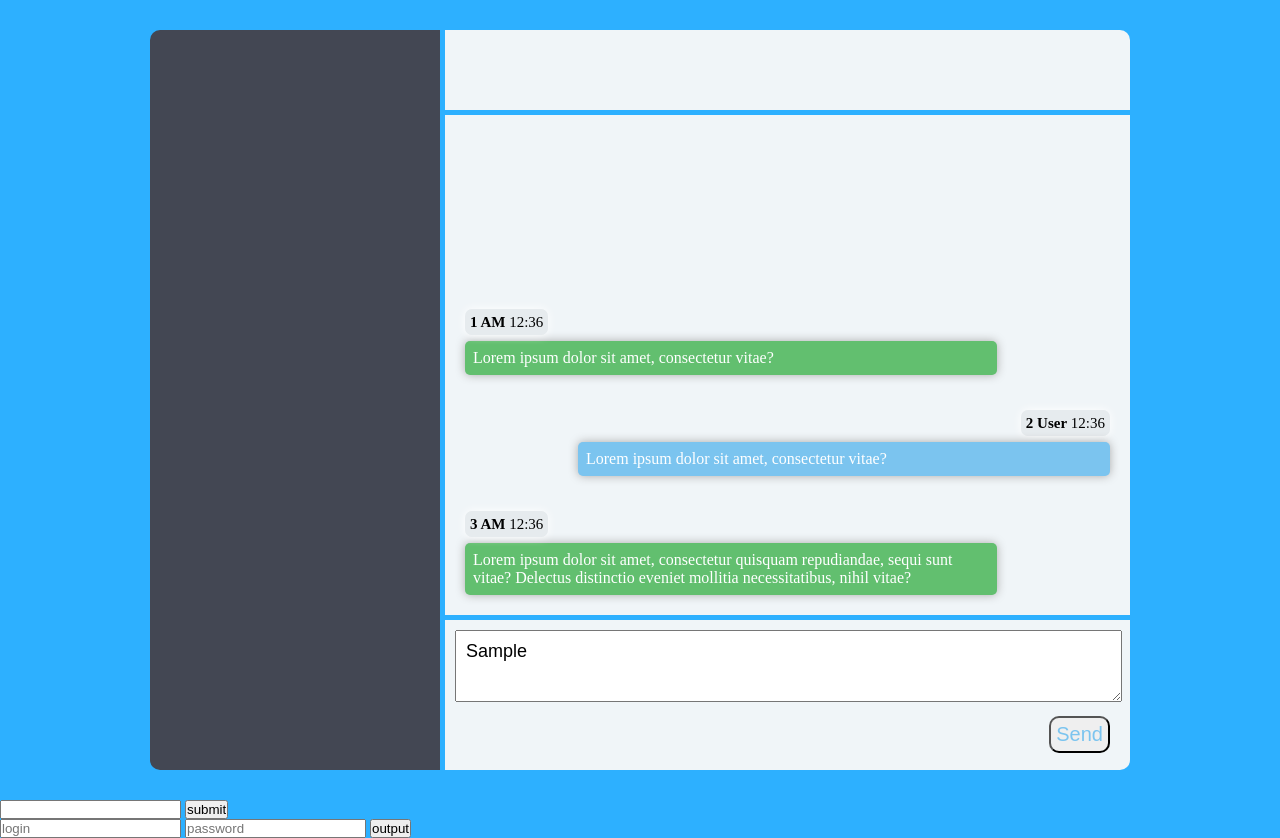
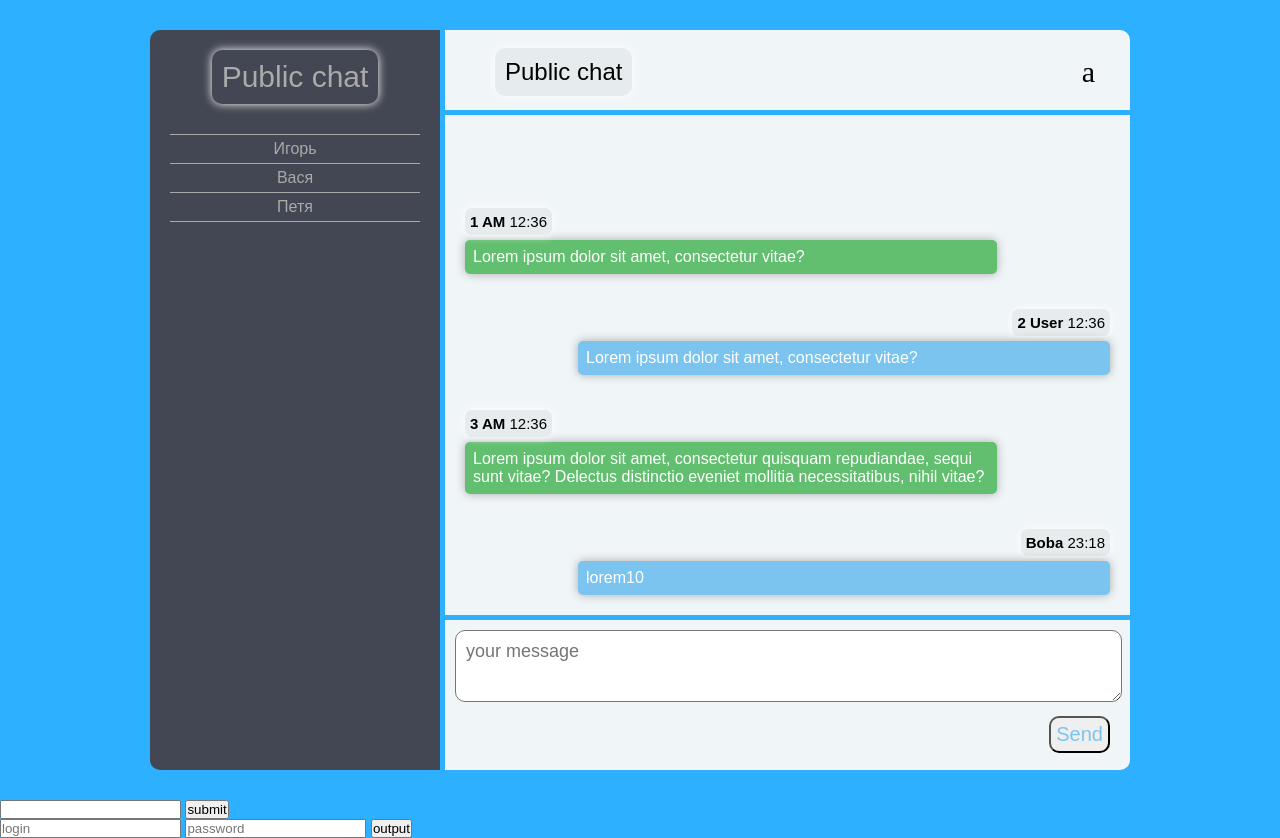
Before and after one commit to boltwest/Chat, a website: page public/index.html in a window 1280 px wide. Both pictures are taken after typing "Sample" into the empty fields and a click on the button "Send". Drawn offline with nearby package versions, Linux system fonts and the light colour scheme; no server answers; some icons are missing.

Commit message:
добавил шаблонизатор

```diff
--- a/public/css/style.css
+++ b/public/css/style.css
@@ -1,6 +1,7 @@
 * {
     margin: 0;
     padding: 0;
+    font-family: sans-serif;
 }
 
 body {
@@ -14,14 +15,53 @@ body {
     position: relative;
 }
 
+/*List user                               List user*/
+
 #listUsers {
     background: #434753;
     height: 100%;
-    width: calc(30% - 10px);
+    width: calc(30% - 30px);
     border-bottom-left-radius: 10px;
     border-top-left-radius: 10px;
     margin-left: 10px;
+    position: relative;
+    text-align: center;
+    padding: 0 10px;
 }
+
+.listUsers__publicChat {
+    font-size: 30px;
+    padding: 10px;
+    display: inline-block;
+    margin-top: 20px;
+    cursor: pointer;
+    user-select: none;
+    border-radius: 10px;
+    box-shadow: 0 0 10px #fff;
+    color: #aaa;
+    font-family: fantasy;
+}
+
+.listUsers__userOnlineList {
+    width: calc(100% - 20px);
+    padding: 10px;
+    margin-top: 20px;
+}
+
+.listUsers__userOnline {
+    text-align: center;
+    padding: 5px;
+    border-top: 1px solid #aaa;
+    color: #aaa;
+    font-family: sans-serif;
+    cursor: pointer;
+    user-select: none;
+}
+.listUsers__userOnline:last-child{
+    border-bottom: 1px solid #aaa;
+}
+
+/*Chat field                              Chat field*/
 
 #chatField {
     height: 100%;
@@ -32,16 +72,39 @@ body {
     top: 0;
 }
 
+/*Lable field                              Lable field*/
+
 #lableField, #messageField, #inputField {
     background: #f0f5f8;
 }
-
-/*Lable field                              Lable field*/
 
 #lableField {
     height: 80px;
     border-top-right-radius: 10px;
     margin-bottom: 5px;
+    position: relative;
+}
+
+.lableField__nameChat {
+    position: absolute;
+    top: calc(50% - 22px);
+    left: 50px;
+    font-size: 24px;
+    padding: 10px;
+    background: #e6ebee;
+    box-shadow: 0 0 10px #fff;
+    border-radius: 10px;
+}
+
+.lableField__settings {
+    position: absolute;
+    top: 10px;
+    right: 20px;
+    padding: 15px;
+    font-family: "untitled-font-1";
+    font-size: 30px;
+    cursor: pointer;
+    user-select: none;
 }
 
 /*Message field                            Message field*/
@@ -108,6 +171,10 @@ body {
     font-family: sans-serif;
     font-weight: lighter;
     font-size: 18px;
+    border-radius: 10px;
+}
+.inputField__inputUserMessage:focus{
+    outline: none;
 }
 
 .inputField__buttonSend {
@@ -117,6 +184,7 @@ body {
     font-size: 20px;
     padding: 5px;
     border-radius: 10px;
+    cursor: pointer;
 }
 
 .inputField__buttonSend:focus {
--- a/public/index.html
+++ b/public/index.html
@@ -6,20 +6,25 @@
           content="width=device-width, user-scalable=no, initial-scale=1.0, maximum-scale=1.0, minimum-scale=1.0">
     <meta http-equiv="X-UA-Compatible" content="ie=edge">
     <link rel="icon" href="images/titleicon50.png" type="image/gif"/>
+    <link href="https://file.myfontastic.com/tmBNhYy3jHLhMRprfkFGkP/icons.css" rel="stylesheet">
     <link rel="stylesheet" href="css/style.css">
-    <script src="/socket.io/socket.io.js"></script>
-    <script type="text/javascript" src="js/script.js" defer></script>
-    <script
-            src="https://code.jquery.com/jquery-3.3.1.min.js"
-            integrity="sha256-FgpCb/KJQlLNfOu91ta32o/NMZxltwRo8QtmkMRdAu8="
-            crossorigin="anonymous"></script>
     <title>Привет ≥︺‿︺≤</title>
 </head>
 <body>
-<div class="wrapper">
-    <div id="listUsers"></div>
+<div id="chatWrapper" class="wrapper">
+    <div id="listUsers">
+        <span class="listUsers__publicChat">Public chat</span>
+        <div class="listUsers__userOnlineList">
+            <div class="listUsers__userOnline">Игорь</div>
+            <div class="listUsers__userOnline">Вася</div>
+            <div class="listUsers__userOnline">Петя</div>
+        </div>
+    </div>
     <div id="chatField">
-        <div id="lableField"></div>
+        <div id="lableField">
+            <div class="lableField__nameChat">Public chat</div>
+            <span class="lableField__settings">a</span>
+        </div>
         <div id="messageField">
             <div class="messageField__messageUser">
                 <div class="messageField__lableMessage"><span
@@ -32,7 +37,8 @@
             <div class="messageField__messageUser">
                 <div class="messageField__lableMessage messageField__lableMessage-user"><span
                         class="messageField__lableMessageText"><strong>2 User</strong> 12:36</span></div>
-                <div class="messageField__message messageField__message-user">Lorem ipsum dolor sit amet, consectetur
+                <div class="messageField__message messageField__message-user">Lorem ipsum dolor sit amet,
+                    consectetur
                     vitae?
                 </div>
             </div>
@@ -41,7 +47,8 @@
                         class="messageField__lableMessageText"><strong>3 AM</strong> 12:36</span>
                 </div>
                 <div class="messageField__message messageField__message-am">Lorem ipsum dolor sit amet, consectetur
-                    quisquam repudiandae, sequi sunt vitae? Delectus distinctio eveniet mollitia necessitatibus, nihil
+                    quisquam repudiandae, sequi sunt vitae? Delectus distinctio eveniet mollitia necessitatibus,
+                    nihil
                     vitae?
                 </div>
             </div>
@@ -51,7 +58,30 @@
             <input type="button" value="Send" class="inputField__buttonSend">
         </div>
     </div>
+
 </div>
+
+
+<!--/////////////////////////////////////////////////// Template//////////////////-->
+
+<script id="message-am-template" type="text/x-handlebars-template">
+    <div class="messageField__messageUser">
+        <div class="messageField__lableMessage">
+            <span class="messageField__lableMessageText"><strong>AM</strong> {{date}}</span>
+        </div>
+        <div class="messageField__message messageField__message-am">{{text}}</div>
+    </div>
+</script>
+
+<script id="message-user-template" type="text/x-handlebars-template">
+    <div class="messageField__messageUser">
+        <div class="messageField__lableMessage messageField__lableMessage-user"><span
+                class="messageField__lableMessageText"><strong>{{name}}</strong> {{date}}</span></div>
+        <div class="messageField__message messageField__message-user">{{text}}</div>
+    </div>
+</script>
+
+<!--/////////////////////////////////////////////////// Template//////////////////-->
 
 
 <div id="room">
@@ -64,5 +94,14 @@
         <input type="button" name="submit" value="output">
     </form>
 </div>
+<script type="text/javascript" src="js/handlebars-v4.0.11.js" defer></script>
+<script
+        src="https://code.jquery.com/jquery-3.3.1.min.js"
+        integrity="sha256-FgpCb/KJQlLNfOu91ta32o/NMZxltwRo8QtmkMRdAu8="
+        crossorigin="anonymous"></script>
+<script src="/socket.io/socket.io.js"></script>
+<script type="text/javascript" src="js/script.js" defer></script>
+
+
 </body>
 </html>
--- a/public/js/script.js
+++ b/public/js/script.js
@@ -5,11 +5,10 @@ $.ajax({
 	success: successs,
 	dataType: 'json'
 });
+
 function successs(data) {
 	console.log(data);
 }
-
-
 
 
 var socket = io();
@@ -17,7 +16,6 @@ socket.on('message', function (data) {
 	console.log(data);
 	writeText(data.text);
 });
-
 
 
 key.addEventListener('click', function (event) {
@@ -34,3 +32,78 @@ key.addEventListener('click', function (event) {
 function writeText(texts) {
 	$('#room ul').append($('<li>').text(texts));
 }
+
+const FIELD = $('#chatWrapper');
+let controlChat = new ChatController();
+controlChat.start(null, FIELD);
+
+
+
+let messageObject = {
+	name: 'Boba',
+	text: 'lorem10',
+	date: '23:18'
+};
+let templateUser = document.getElementById('message-user-template');
+
+let viewChat = new ChatView();
+viewChat.start(null, FIELD);
+viewChat.addMessageUsers(messageObject, templateUser);
+
+
+
+//                          Control                        //  Control  //
+
+function ChatController() {
+	let modelComponent;
+	let domField;
+	let textMessage = ($('#inputField .inputField__inputUserMessage', domField))[0];
+
+	this.start = function (model, field) {
+		modelComponent = model;
+		domField = field;
+		let buttonSend = ($('#inputField .inputField__buttonSend', field))[0];
+		buttonSend.addEventListener('click', this.sendMessage);
+	}
+	this.sendMessage = function () {
+		console.log(textMessage.value);
+		textMessage.value = '';
+		textMessage.focus();
+	}
+}
+
+//                          Model                          //  Model  //
+
+function ChatModel() {
+	let viewComponent;
+	let registration = false;
+
+	this.start = function (view) {
+		viewComponent = view;
+	}
+}
+
+//                          View                          //  View    //
+
+function ChatView() {
+	let modelComponent;
+	let domField;
+	let messageField;
+	let messageObject = {
+		name: 'Boba',
+		text: 'lorem10',
+		date: '23:18'
+	};
+
+	this.start = function (model, field) {
+		modelComponent = model;
+		domField = field;
+		messageField = ($('#messageField', field))[0];
+		// console.log(messageField);
+	};
+
+	this.addMessageUsers = function (json, userTemplate) {
+		let template = Handlebars.compile($(userTemplate).html());
+		$(messageField).append(template(json));
+	}
+}
```
